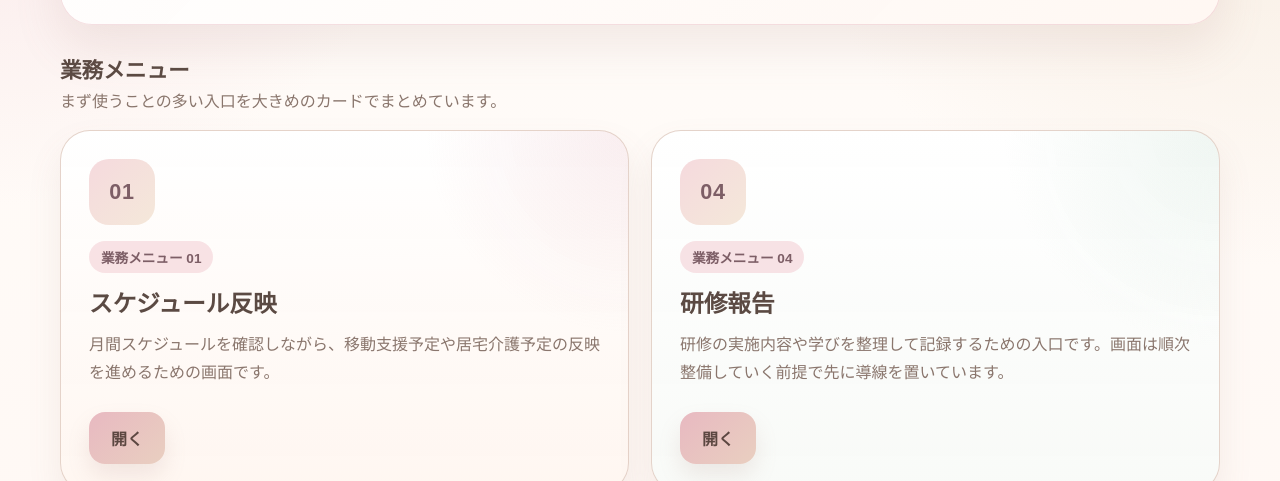
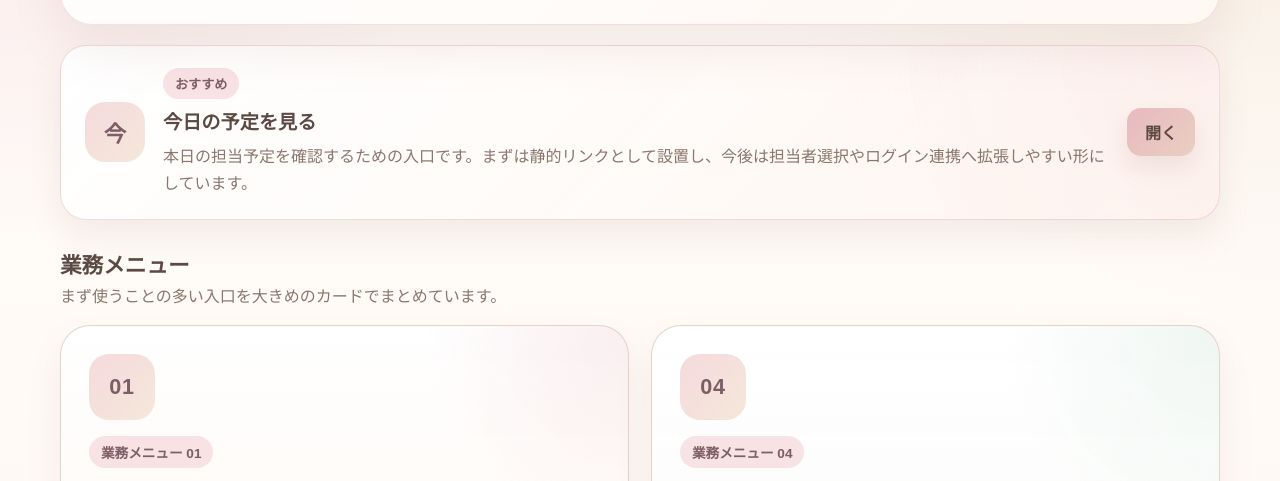
Before and after one commit to tsubasa-okuhara/village-tsubasa, a plain HTML site: page public/index.html in a window 1280 px wide. Shown: the part 257-738 px from the top of the page. Drawn offline with Linux system fonts and the light colour scheme.

Commit message:
Add today schedule entry to top page

```diff
--- a/public/index.html
+++ b/public/index.html
@@ -94,6 +94,74 @@
         justify-content: space-between;
         gap: 16px;
         margin-top: 28px;
+      }
+
+      .pickup {
+        margin-top: 20px;
+      }
+
+      .pickup-link {
+        display: grid;
+        grid-template-columns: auto 1fr auto;
+        align-items: center;
+        gap: 18px;
+        padding: 22px 24px;
+        border: 1px solid rgba(232, 185, 193, 0.52);
+        border-radius: 26px;
+        background:
+          radial-gradient(circle at top right, rgba(245, 217, 221, 0.28), transparent 34%),
+          linear-gradient(135deg, rgba(255, 255, 255, 0.98), rgba(255, 246, 240, 0.96));
+        box-shadow: 0 16px 32px rgba(160, 123, 110, 0.12);
+        color: inherit;
+        text-decoration: none;
+      }
+
+      .pickup-link__icon {
+        display: inline-flex;
+        align-items: center;
+        justify-content: center;
+        width: 60px;
+        height: 60px;
+        border-radius: 20px;
+        background: linear-gradient(135deg, rgba(245, 217, 221, 0.98), rgba(244, 231, 216, 0.96));
+        color: #7d5e66;
+        font-size: 1.4rem;
+        font-weight: 800;
+      }
+
+      .pickup-link__eyebrow {
+        display: inline-block;
+        margin-bottom: 8px;
+        padding: 6px 12px;
+        border-radius: 999px;
+        background: rgba(245, 217, 221, 0.72);
+        color: #7d5e66;
+        font-size: 0.82rem;
+        font-weight: 700;
+      }
+
+      .pickup-link__title {
+        margin: 0;
+        font-size: 1.2rem;
+      }
+
+      .pickup-link__text p {
+        margin: 8px 0 0;
+        color: var(--muted);
+        line-height: 1.7;
+      }
+
+      .pickup-link__action {
+        display: inline-flex;
+        align-items: center;
+        justify-content: center;
+        padding: 12px 18px;
+        border-radius: 14px;
+        background: linear-gradient(135deg, var(--pink-strong), #e9cfc0);
+        color: #5c4741;
+        font-weight: 700;
+        white-space: nowrap;
+        box-shadow: 0 12px 22px rgba(174, 137, 128, 0.16);
       }
 
       .section-head h2 {
@@ -215,9 +283,18 @@
           border-radius: 24px;
         }
 
+        .pickup-link {
+          grid-template-columns: 1fr;
+          align-items: start;
+        }
+
         .card {
           min-height: auto;
           padding: 22px;
+        }
+
+        .pickup-link__action {
+          width: fit-content;
         }
       }
     </style>
@@ -230,6 +307,20 @@
         <p class="hero__subtitle">
           日々の業務をやわらかく整理するための入口です。必要なメニューを選んで、スケジュール確認や各種報告へ進めます。
         </p>
+      </section>
+
+      <section class="pickup" aria-label="おすすめの入口">
+        <a class="pickup-link" href="/today-schedule/">
+          <span class="pickup-link__icon">今</span>
+          <div class="pickup-link__text">
+            <span class="pickup-link__eyebrow">おすすめ</span>
+            <h2 class="pickup-link__title">今日の予定を見る</h2>
+            <p>
+              本日の担当予定を確認するための入口です。まずは静的リンクとして設置し、今後は担当者選択やログイン連携へ拡張しやすい形にしています。
+            </p>
+          </div>
+          <span class="pickup-link__action">開く</span>
+        </a>
       </section>
 
       <section aria-label="業務メニュー">
```
